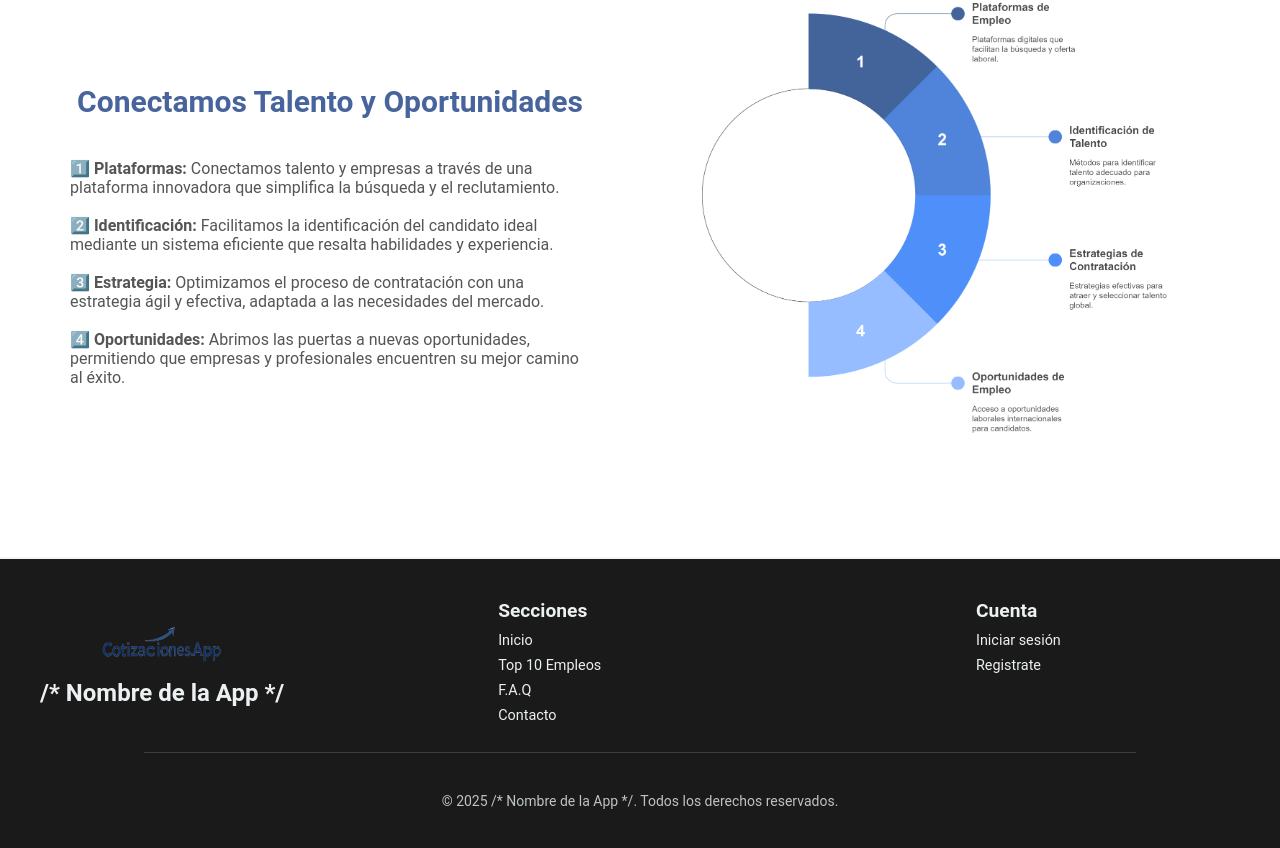
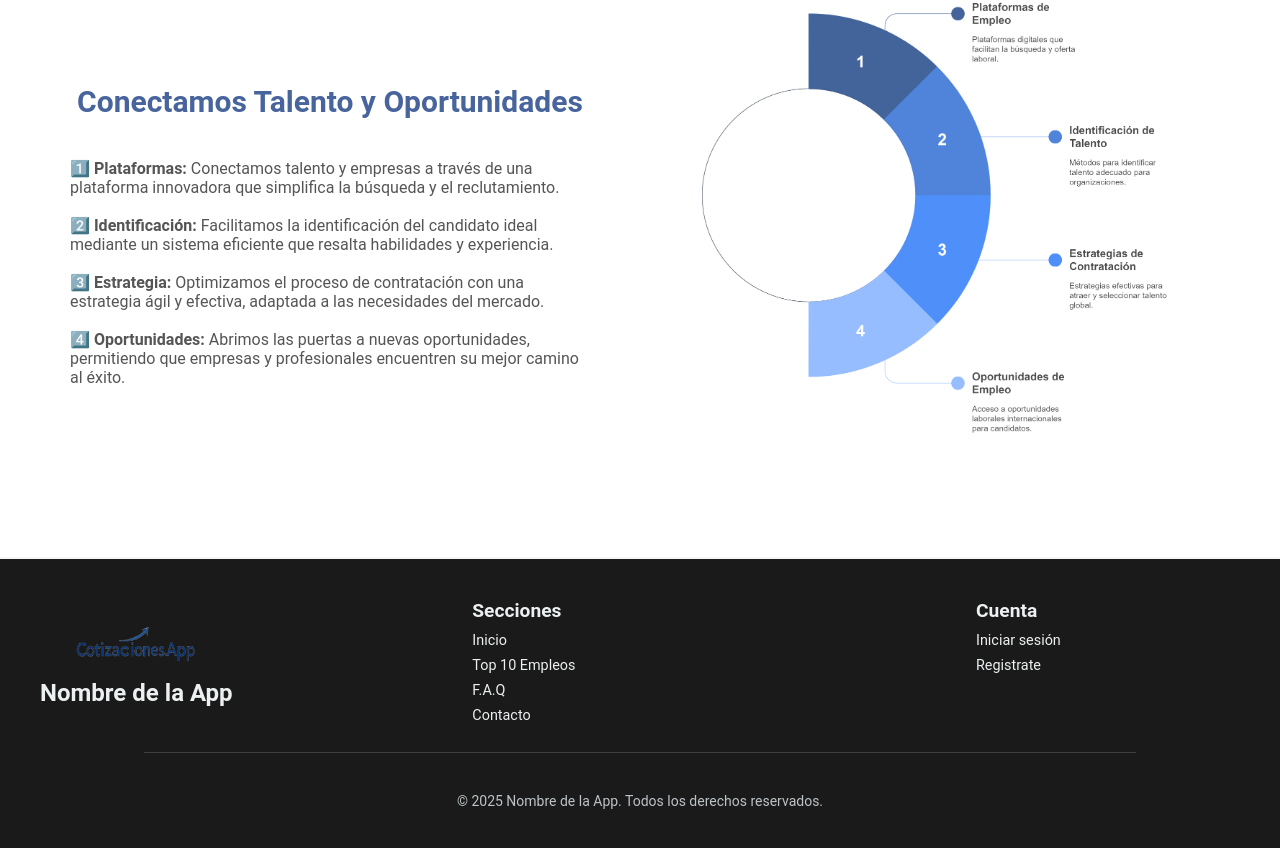
Before and after one commit to LeanCelle/Martlea, a Next.js app: page / in a window 1280 px wide. Shown: the part 1280-2128 px from the top of the page. Built offline with nearby package versions, Linux system fonts and the light colour scheme.

Commit message:
Modify comment inside children section

```diff
--- a/src/app/layout.js
+++ b/src/app/layout.js
@@ -14,7 +14,7 @@ const geistMono = Geist_Mono({
 });
 
 export const metadata = {
-  title: "/* Nombre de la App */",
+  title: "Nombre de la App",
   description: "Generated by create next app",
 };
 
--- a/src/app/page.js
+++ b/src/app/page.js
@@ -17,7 +17,7 @@ export default function Home() {
       <div className={styles.container}>
         <header className={styles.header}>
         <BlurText
-          text="/* Nombre de la App */"
+          text="Nombre de la App"
           delay={150}
           animateBy="words"
           direction="top"
@@ -36,8 +36,6 @@ export default function Home() {
           </button>
         </div>
       </div>
-
-            {/* Sección de perfiles */}
 
 
             <div className={styles.graphicContainer} style={{flexDirection:"column", gap: "60px"}}>
--- a/src/components/Footer.js
+++ b/src/components/Footer.js
@@ -1,17 +1,15 @@
 import Link from 'next/link';
-import Image from 'next/image';  // Usamos Image de Next.js para optimización de imágenes
 import styles from '@/styles/footer.module.css';
 
 const Footer = () => {
   return (
     <footer className={styles.footer}>
       <div className={styles.footerContainer}>
-        {/* Logo y nombre de la app */}
         <div className={styles.logoContainer}>
         <Link href="/">
           <img src="/logo.png" alt="Logo" width={120} height={40} />
         </Link>
-          <p className={styles.appName}>/* Nombre de la App */</p>
+          <p className={styles.appName}>Nombre de la App</p>
         </div>
 
         <div className={styles.footerSection}>
@@ -34,7 +32,7 @@ const Footer = () => {
       </div>
       <hr className={styles.hrFooter}></hr>
       <div className={styles.footerBottom}>
-        <p>&copy; 2025 /* Nombre de la App */. Todos los derechos reservados.</p>
+        <p>&copy; 2025 Nombre de la App. Todos los derechos reservados.</p>
       </div>
     </footer>
   );
```
